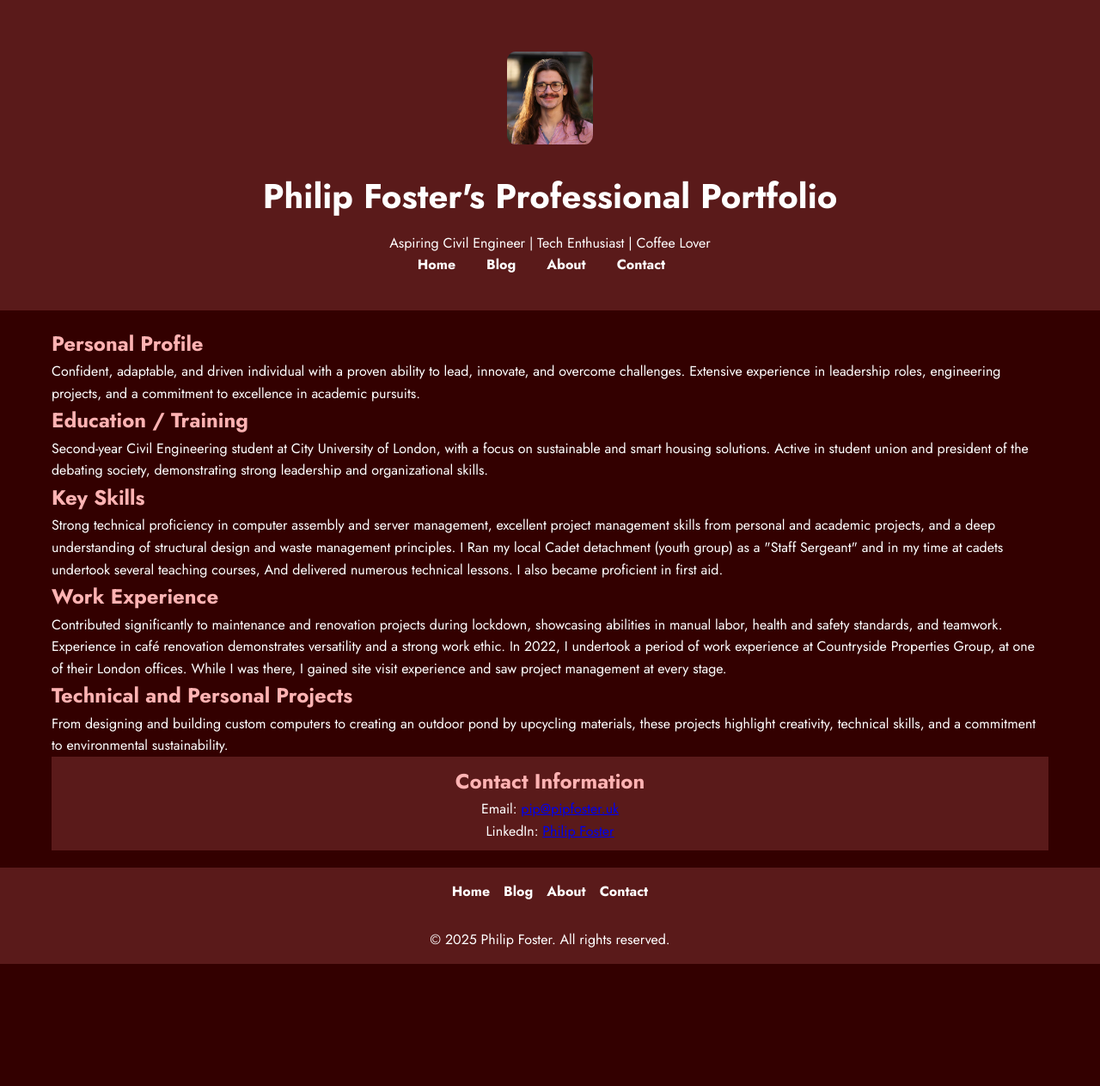
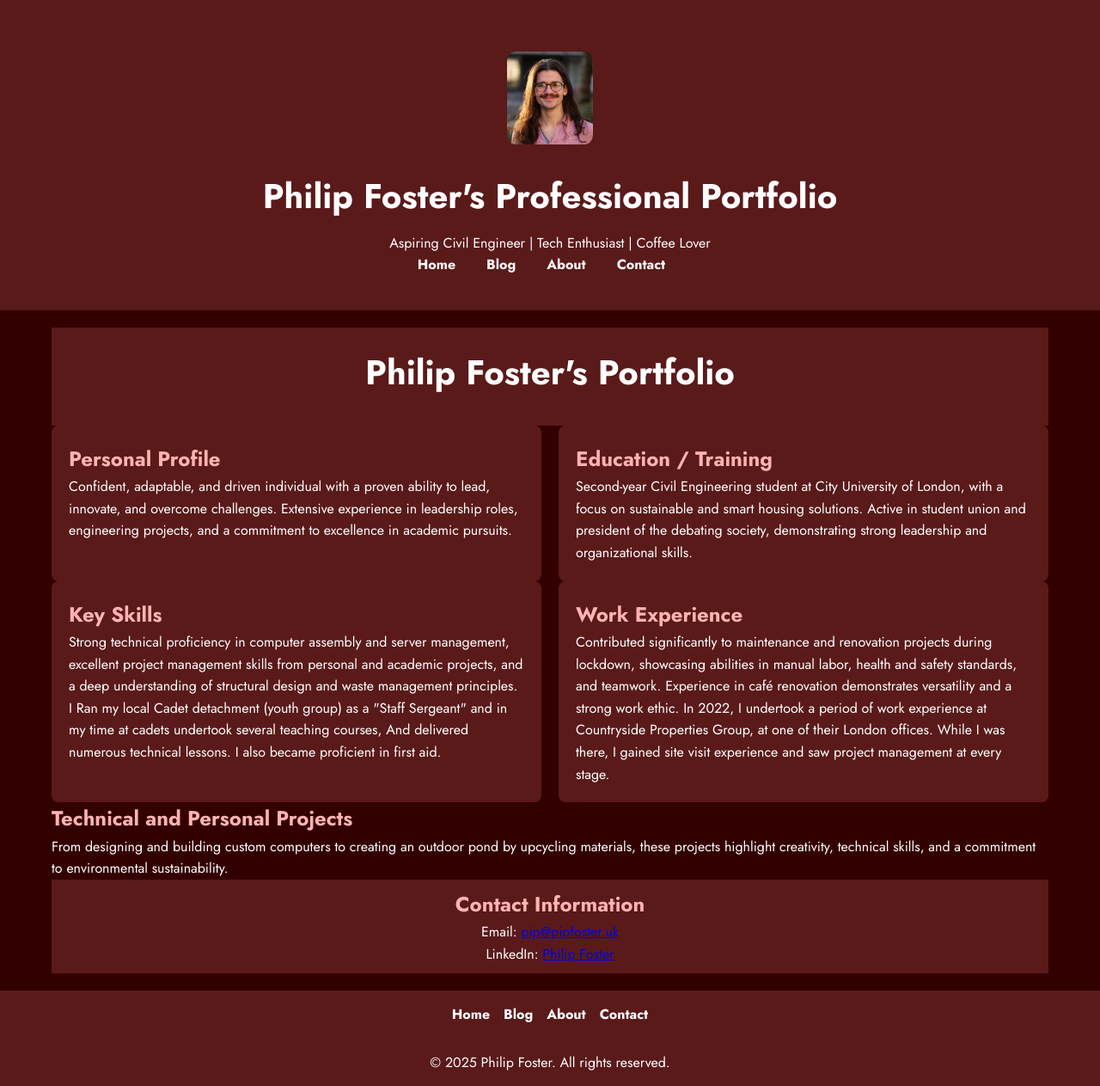
Before and after one commit to PipCraft/PipCraft.github.io, a Jekyll site: the page built from index.html, in a window 1280 px wide. Shown: the whole page at 86% size. Built offline with Jekyll 4.4.1, drawn with Linux system fonts in a browser that asks for light colours; before the commit the page ends 1121 px from its top, so only the background shows below that.

Commit message:
Update index.html
SIDE BY SIDE LAYOUT

```diff
--- a/index.html
+++ b/index.html
@@ -9,13 +9,15 @@ title: "Philip Foster's Professional Portfolio"
     <meta charset="UTF-8">
     <meta name="viewport" content="width=device-width, initial-scale=1.0">
     <title>{{ page.title }}</title>
-    <link rel="stylesheet" href="/assets/styles.css"> <!-- Make sure to link your CSS properly -->
+    <link rel="stylesheet" href="/assets/styles.css">
     <style>
         /* Inline styles (for any custom adjustments) */
         body {
             font-family: Jost, sans-serif;
             background-color: #330000; /* Dark red background */
             color: #ffffff; /* White text color for contrast */
+            margin: 0;
+            padding: 0;
         }
         .container {
             max-width: 1200px;
@@ -23,21 +25,21 @@ title: "Philip Foster's Professional Portfolio"
             padding: 20px;
         }
         header {
-            background: #5a1a1a; /* Slightly lighter red for header */
+            background: #5a1a1a;
             color: #fff;
             padding: 20px 0;
             text-align: center;
         }
         h2 {
-            color: #ffb3b3; /* Light red for headings */
+            color: #ffb3b3;
         }
         .profile-pic {
-            max-width: 100px; /* Adjust based on actual image size */
-            border-radius: 10%; /* Circular image */
+            max-width: 100px;
+            border-radius: 10%;
             margin: 20px 0;
         }
         .contact-info {
-            background: #5a1a1a; /* Slightly lighter red for contact info section */
+            background: #5a1a1a;
             padding: 10px;
             text-align: center;
         }
@@ -52,33 +54,75 @@ title: "Philip Foster's Professional Portfolio"
             text-decoration: none;
             font-weight: bold;
         }
+
+        /* Flexbox Layout for main content */
+        .main-content {
+            display: flex;
+            justify-content: space-between;
+            gap: 20px;
+            flex-wrap: wrap; /* Allow wrapping on smaller screens */
+        }
+
+        .main-content section {
+            flex: 1;
+            min-width: 250px; /* Ensures sections don’t become too narrow */
+            padding: 20px;
+            background-color: #5a1a1a;
+            border-radius: 8px;
+        }
+
+        .main-content section h2 {
+            color: #ffb3b3;
+        }
+
+        /* Mobile Responsiveness */
+        @media (max-width: 768px) {
+            .main-content {
+                flex-direction: column; /* Stack the sections vertically on small screens */
+            }
+
+            .main-content section {
+                margin-bottom: 20px; /* Add space between stacked sections */
+            }
+        }
     </style>
 </head>
 <body>
 
+    <div class="container">
+        <header>
+            <h1>Philip Foster's Portfolio</h1>
+        </header>
 
-
-    <div class="container">
+        <div class="main-content">
+            <!-- Personal Profile Section -->
             <section id="profile">
                 <h2>Personal Profile</h2>
                 <p>Confident, adaptable, and driven individual with a proven ability to lead, innovate, and overcome challenges. Extensive experience in leadership roles, engineering projects, and a commitment to excellence in academic pursuits.</p>
             </section>
 
+            <!-- Education Section -->
             <section id="education">
                 <h2>Education / Training</h2>
                 <p>Second-year Civil Engineering student at City University of London, with a focus on sustainable and smart housing solutions. Active in student union and president of the debating society, demonstrating strong leadership and organizational skills.</p>
             </section>
+        </div>
 
+        <div class="main-content">
+            <!-- Skills Section -->
             <section id="skills">
                 <h2>Key Skills</h2>
                 <p>Strong technical proficiency in computer assembly and server management, excellent project management skills from personal and academic projects, and a deep understanding of structural design and waste management principles. I Ran my local Cadet detachment (youth group) as a "Staff Sergeant" and in my time at cadets undertook several teaching courses, And delivered numerous technical lessons. I also became proficient in first aid.</p>
             </section>
 
+            <!-- Work Experience Section -->
             <section id="work-experience">
                 <h2>Work Experience</h2>
                 <p>Contributed significantly to maintenance and renovation projects during lockdown, showcasing abilities in manual labor, health and safety standards, and teamwork. Experience in café renovation demonstrates versatility and a strong work ethic. In 2022, I undertook a period of work experience at Countryside Properties Group, at one of their London offices. While I was there, I gained site visit experience and saw project management at every stage.</p>
             </section>
+        </div>
 
+        <!-- Projects Section -->
         <section id="projects">
             <h2>Technical and Personal Projects</h2>
             <p>From designing and building custom computers to creating an outdoor pond by upcycling materials, these projects highlight creativity, technical skills, and a commitment to environmental sustainability.</p>
```
Lines whose indentation alone changed are shown as unchanged.
